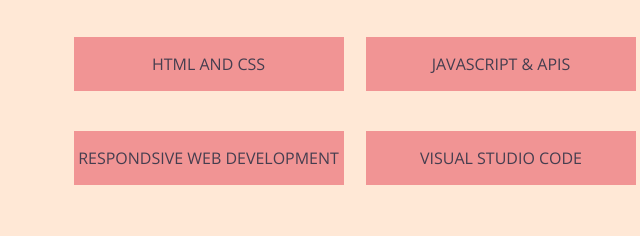
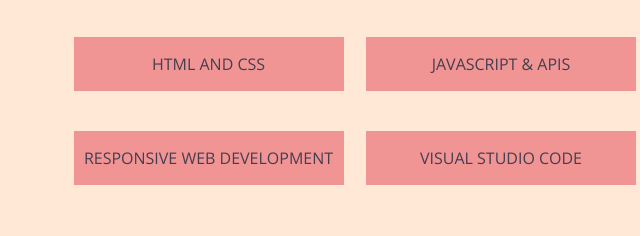
Before and after one commit to TremMT/wd_portfolio-website, a website built with webpack: page index.html in a window 1280 px wide. Shown: the part 2608-2844 px from the top of the page, 139-779 px from the left. Built offline with nearby package versions, Linux system fonts and the light colour scheme; a web font is replaced by a local one.

Commit message:
Spelling correction

```diff
--- a/index.html
+++ b/index.html
@@ -144,7 +144,7 @@
             <p class="skill">HTML and CSS</p>
             <p class="skill">JavaScript & APIs</p>
             <p class="skill">React</p>
-            <p class="skill">Respondsive web development</p>
+            <p class="skill">Responsive Web Development</p>
             <p class="skill">Visual Studio Code</p>
             <p class="skill">Git and Github</p>
           </div>
```
